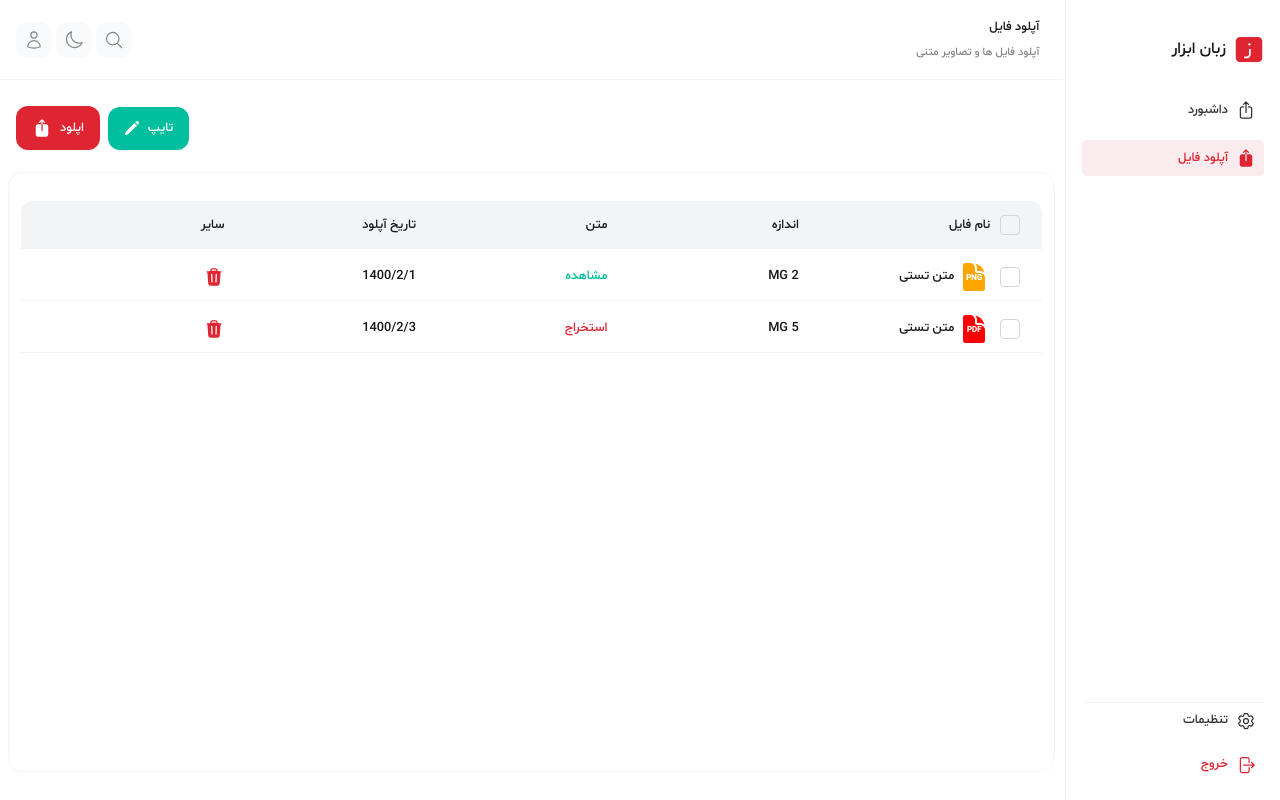
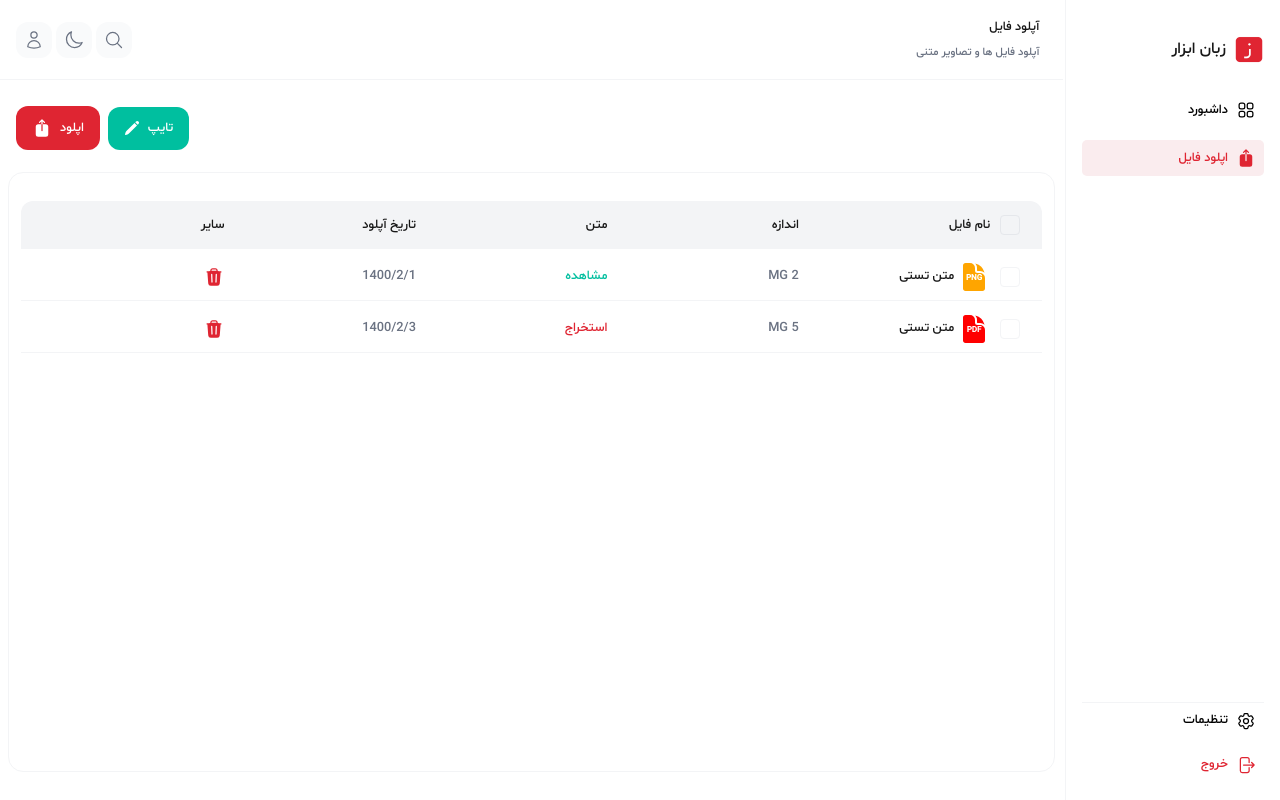
Before and after one commit to mrym-salimi-js/zabanabzar, a Next.js app: page /upload in a window 1280 px wide. Built offline with nearby package versions, Linux system fonts and the light colour scheme.

Commit message:
Add theme mood

```diff
--- a/app/globals.css
+++ b/app/globals.css
@@ -1,14 +1,20 @@
 @import "tailwindcss";
+@custom-variant dark (&:where(.dark, .dark *));
 
 :root {
-  --background: #ffffff;
+   --background-light: #ffffff;
+   --background-dark: #101828;
   --foreground: #171717;
   --primary:#df2532;
   --primary-light:#faecee;
+  --primary-dark:#82181a69;
   --secondary:#00bf9f;
   --secondary-light:#e9fbf8;
-  --tertiary:#888888;
+  --tertiary:#6a7282;
+  --tertiary-light:#f3f4f6;
+  --tertiary-dark:#232e3d;
 }
+
 
 
 @font-face {
@@ -18,9 +24,14 @@
 
 * {
       font-family: Shabnam;
+      border-color: var(--tertiary-light);
  }
-@theme inline {
-  --color-background: var(--background);
+ .dark *{
+  border-color:var(--tertiary-dark) ;
+ }
+
+ @theme inline {
+  --color-background: var( --background-light);
   --color-foreground: var(--foreground);
   --font-sans: var(--font-geist-sans);
   --font-iran-sans: var(--font-iran-sans);
@@ -28,13 +39,13 @@
 
 @media (prefers-color-scheme: dark) {
   :root {
-    --background: #0a0a0a;
+     --background-light: #0a0a0a;
     --foreground: #ededed;
   }
 }
 
 body {
-  background: var(--background);
+  /* background: var( --background-light); */
   color: var(--foreground);
   font-family: var(--font-iran-sans),Arial, Helvetica, sans-serif;
 }
--- a/app/upload/layout.tsx
+++ b/app/upload/layout.tsx
@@ -4,6 +4,7 @@ import "@/app/globals.css";
 import localFont from "next/font/local";
 import Nav from "@/components/Nav";
 import Header from "@/components/Header";
+import { ThemeProvider } from "next-themes";
 
 const geistSans = Geist({
   variable: "--font-geist-sans",
@@ -21,11 +22,11 @@ export const metadata: Metadata = {
   description: "ابزاری برای مدیریت منابع و یادگیری زبان",
   icons: {
     icon: [
-      { url: "/Logo2.webp", sizes: "16x16", type: "image/webp" },
-      { url: "/Logo2.webp", sizes: "32x32", type: "image/webp" },
-      { url: "/Logo2.webp", sizes: "48x48", type: "image/webp" },
+      { url: "/Logo.webp", sizes: "16x16", type: "image/webp" },
+      { url: "/Logo.webp", sizes: "32x32", type: "image/webp" },
+      { url: "/Logo.webp", sizes: "48x48", type: "image/webp" },
     ],
-    apple: "/Logo2.webp", // برای آیفون/آیپد
+    apple: "/Logo.webp",
   },
 };
 
@@ -36,8 +37,15 @@ export default function RootLayout({
 }>) {
   return (
     <html lang="fa">
-      <body className={`${iranSans.variable}${geistSans.variable} antialiased`}>
-        <div className="w-full h-screen flex flex-row-reverse gap-0.5 bg-white">
+      <body
+        className={`${iranSans.variable}${geistSans.variable} antialiased dark:bg-[var(--background-dark)]`}
+      >
+        <ThemeProvider
+          attribute="class"
+          enableSystem={true}
+          defaultTheme="system"
+        >
+          <div className="w-full h-screen flex flex-row-reverse gap-0.5  ">
             {/* Nav */}
             <Nav />
             {/* Content */}
@@ -46,6 +54,7 @@ export default function RootLayout({
               {children}
             </div>
           </div>
+        </ThemeProvider>
       </body>
     </html>
   );
--- a/app/upload/page.tsx
+++ b/app/upload/page.tsx
@@ -16,13 +16,13 @@ export default function Home() {
         </div>
       </div>
 
-      <div className="w-full h-full flex flex-col gap-2 bg-whit border-gray-100 rounded-[15px] border-[1px] p-2">
+      <div className="w-full h-full flex flex-col gap-2 bg-whit   rounded-[15px] border-[1px] p-2">
         <div className="w-full h-auto p-1 flex"></div>
         {/* Table */}
         <div dir="rtl" className="w-full h-auto p-1 flex flex-col gap-1">
           {/* Table header */}
           <div
-            className="w-full h-12 p-3 text-[0.8rem] bg-gray-100
+            className="w-full h-12 p-3 text-[0.8rem] bg-gray-100  dark:bg-[var(--tertiary-dark)] dark:text-white
               grid grid-cols-[40px_repeat(5,1fr)]
               items-center text-end
               rounded-tr-[12px] rounded-tl-[12px]"
@@ -32,7 +32,7 @@ export default function Home() {
               <label className="flex items-center cursor-pointer relative">
                 <input
                   type="checkbox"
-                  className="peer h-5 w-5 cursor-pointer transition-all appearance-none rounded border border-gray-300 checked:bg-[var(--primary)] checked:border-[var(--primary)]"
+                  className="peer h-5 w-5 cursor-pointer transition-all appearance-none rounded border !border-gray-200 dark:!border-gray-600 checked:bg-[var(--secondary)] checked:border-[var(--secondary)]"
                   id="check1"
                 />
                 <span className="absolute text-white opacity-0 peer-checked:opacity-100 top-1/2 left-1/2 transform -translate-x-1/2 -translate-y-1/2">
@@ -51,7 +51,7 @@ export default function Home() {
 
           {/* Table rows */}
           <div
-            className="w-full h-12 p-3 text-[0.8rem] border-b border-gray-100
+            className="w-full h-12 p-3 text-[0.8rem] border-b
             grid grid-cols-[40px_repeat(5,1fr)]
             items-center text-end"
           >
@@ -60,7 +60,7 @@ export default function Home() {
               <label className="flex items-center cursor-pointer relative">
                 <input
                   type="checkbox"
-                  className="peer h-5 w-5 cursor-pointer transition-all appearance-none rounded border border-gray-300 checked:bg-[var(--primary)] checked:border-[var(--primary)]"
+                  className="peer h-5 w-5 cursor-pointer transition-all appearance-none rounded border border-gray-300 dark:!border-gray-600 checked:bg-[var(--secondary)] checked:border-[var(--secondary)]"
                   id="check1"
                 />
                 <span className="absolute text-white opacity-0 peer-checked:opacity-100 top-1/2 left-1/2 transform -translate-x-1/2 -translate-y-1/2">
@@ -74,17 +74,21 @@ export default function Home() {
               متن تستی
             </div>
 
-            <div className="text-start truncate min-w-0">2 MG</div>
-            <div className="text-start truncate min-w-0 text-[var(--secondary)]">
+            <div className="text-start truncate text-[var(--tertiary)] min-w-0">
+              2 MG
+            </div>
+            <div className="text-start truncate  min-w-0 text-[var(--secondary)]">
               مشاهده
             </div>
-            <div className="text-start truncate min-w-0">1400/2/1</div>
-            <div className="text-start truncate min-w-0 cursor-pointer hover:opacity-[0.7]">
+            <div className="text-start truncate text-[var(--tertiary)] min-w-0">
+              1400/2/1
+            </div>
+            <div className="text-start truncate  min-w-0 cursor-pointer hover:opacity-[0.7]">
               <Bin size="size-5" color="var(--primary)" />
             </div>
           </div>
           <div
-            className="w-full h-12 p-3 text-[0.8rem] border-b border-gray-100
+            className="w-full h-12 p-3 text-[0.8rem] border-b
             grid grid-cols-[40px_repeat(5,1fr)]
             items-center text-end"
           >
@@ -93,7 +97,7 @@ export default function Home() {
               <label className="flex items-center cursor-pointer relative">
                 <input
                   type="checkbox"
-                  className="peer h-5 w-5 cursor-pointer transition-all appearance-none rounded border border-gray-300 checked:bg-[var(--primary)] checked:border-[var(--primary)]"
+                  className="peer h-5 w-5 cursor-pointer transition-all appearance-none rounded border border-gray-300 dark:!border-gray-600 checked:bg-[var(--secondary)] checked:border-[var(--secondary)]"
                   id="check1"
                 />
                 <span className="absolute text-white opacity-0 peer-checked:opacity-100 top-1/2 left-1/2 transform -translate-x-1/2 -translate-y-1/2">
@@ -107,11 +111,15 @@ export default function Home() {
               متن تستی
             </div>
 
-            <div className="text-start truncate min-w-0">5 MG</div>
-            <div className="text-start truncate min-w-0 text-[var(--primary)]">
+            <div className="text-start truncate text-[var(--tertiary)] min-w-0">
+              5 MG
+            </div>
+            <div className="text-start truncate  min-w-0 text-[var(--primary)]">
               استخراج
             </div>
-            <div className="text-start truncate min-w-0">1400/2/3</div>
+            <div className="text-start truncate text-[var(--tertiary)] min-w-0">
+              1400/2/3
+            </div>
             <div className="text-start truncate min-w-0 cursor-pointer hover:opacity-[0.7]">
               <Bin size="size-5" color="var(--primary)" />
             </div>
--- a/components/Header.tsx
+++ b/components/Header.tsx
@@ -1,8 +1,9 @@
 // import Image from "next/image";
 "use client";
 import React, { ReactElement } from "react";
-import { ChevronDown, Moon, Search, User } from "./icon";
+import { Moon, Search, Sun, User } from "./icon";
 import { usePathname } from "next/navigation";
+import { useTheme } from "next-themes";
 
 type PageTopic = {
   title: string;
@@ -17,25 +18,18 @@ export default function Header(): ReactElement {
       path: "/upload",
     },
   ];
+  const { theme, setTheme } = useTheme();
 
   const path = usePathname();
   return (
-    <header className="w-full h-20 flex flex-row-reverse justify-between items-center bg-white  p-2 px-4 border-b border-gray-100">
+    <header className="w-full h-20 flex flex-row-reverse justify-between items-center  dark:bg-[var(--background-dark)]  p-2 px-4 border-b  ">
       {/*Page title */}
-
-      {/* <Image
-          alt="کاربر"
-          src="/me.png"
-          width={50}
-          height={50}
-          className=" rounded-full  border-4 border-[var(--primary-light)]"
-        /> */}
       <div className="flex flex-col items-end justify-center gap-2 p-2">
         {pageTopic.map((t) => {
           return (
             path.includes(t.path) && (
               <>
-                <p className="text-[0.8rem] ">{t.title}</p>
+                <p className="text-[0.8rem] dark:text-white">{t.title}</p>
                 <p className="text-[0.7rem] text-[var(--tertiary)]">{t.desc}</p>
               </>
             )
@@ -45,13 +39,20 @@ export default function Header(): ReactElement {
 
       {/*Left items */}
       <div className="flex gap-1">
-        <div className=" p-2 flex cursor-pointer hover:opacity-[0.7] bg-gray-50 items-center rounded-xl">
+        <div className=" p-2 flex cursor-pointer hover:opacity-[0.7] bg-gray-50 dark:bg-[var(--tertiary-dark)]  items-center rounded-xl">
           <User color="var(--tertiary)" size="size-5" />
         </div>
-        <div className=" p-2 flex cursor-pointer hover:opacity-[0.7] bg-gray-50 items-center rounded-xl">
-          <Moon color="var(--tertiary)" size="size-5" />
+        <div
+          onClick={() => setTheme(theme === "dark" ? "light" : "dark")}
+          className=" p-2 flex cursor-pointer hover:opacity-[0.7] bg-gray-50 dark:bg-[var(--tertiary-dark)] items-center rounded-xl"
+        >
+          {theme !== "dark" ? (
+            <Moon color="var(--tertiary)" size="size-5" />
+          ) : (
+            <Sun color="var(--tertiary)" size="size-5" />
+          )}
         </div>
-        <div className=" p-2 flex cursor-pointer hover:opacity-[0.7] bg-gray-50 items-center rounded-xl">
+        <div className=" p-2 flex cursor-pointer hover:opacity-[0.7] bg-gray-50 dark:bg-[var(--tertiary-dark)] items-center rounded-xl">
           <Search color="var(--tertiary)" size="size-5" />
         </div>
       </div>
--- a/components/Icon.tsx
+++ b/components/Icon.tsx
@@ -1,3 +1,4 @@
+"use client";
 import { ReactElement } from "react";
 
 type IconProps = {
@@ -71,7 +72,7 @@ export function Moon({ size, color }: IconProps): ReactElement {
       xmlns="http://www.w3.org/2000/svg"
       fill="none"
       viewBox="0 0 24 24"
-      stroke-width="1.5"
+      strokeWidth="1.5"
       stroke={color}
       className={size}
     >
@@ -79,6 +80,24 @@ export function Moon({ size, color }: IconProps): ReactElement {
         strokeLinecap="round"
         strokeLinejoin="round"
         d="M21.752 15.002A9.72 9.72 0 0 1 18 15.75c-5.385 0-9.75-4.365-9.75-9.75 0-1.33.266-2.597.748-3.752A9.753 9.753 0 0 0 3 11.25C3 16.635 7.365 21 12.75 21a9.753 9.753 0 0 0 9.002-5.998Z"
+      />
+    </svg>
+  );
+}
+export function Sun({ size, color }: IconProps): ReactElement {
+  return (
+    <svg
+      xmlns="http://www.w3.org/2000/svg"
+      fill="none"
+      viewBox="0 0 24 24"
+      strokeWidth="1.5"
+      stroke={color}
+      className={size}
+    >
+      <path
+        strokeLinecap="round"
+        strokeLinejoin="round"
+        d="M12 3v2.25m6.364.386-1.591 1.591M21 12h-2.25m-.386 6.364-1.591-1.591M12 18.75V21m-4.773-4.227-1.591 1.591M5.25 12H3m4.227-4.773L5.636 5.636M15.75 12a3.75 3.75 0 1 1-7.5 0 3.75 3.75 0 0 1 7.5 0Z"
       />
     </svg>
   );
@@ -94,6 +113,41 @@ export function Pencil({ size, color }: IconProps): ReactElement {
       <path d="M21.731 2.269a2.625 2.625 0 0 0-3.712 0l-1.157 1.157 3.712 3.712 1.157-1.157a2.625 2.625 0 0 0 0-3.712ZM19.513 8.199l-3.712-3.712-12.15 12.15a5.25 5.25 0 0 0-1.32 2.214l-.8 2.685a.75.75 0 0 0 .933.933l2.685-.8a5.25 5.25 0 0 0 2.214-1.32L19.513 8.2Z" />
     </svg>
   );
+}
+export function Dashboard({ size, color, fill }: IconProps): ReactElement {
+  if (fill) {
+    return (
+      <svg
+        xmlns="http://www.w3.org/2000/svg"
+        viewBox="0 0 24 24"
+        fill={fill}
+        className={size}
+      >
+        <path
+          fillRule="evenodd"
+          d="M3 6a3 3 0 0 1 3-3h2.25a3 3 0 0 1 3 3v2.25a3 3 0 0 1-3 3H6a3 3 0 0 1-3-3V6Zm9.75 0a3 3 0 0 1 3-3H18a3 3 0 0 1 3 3v2.25a3 3 0 0 1-3 3h-2.25a3 3 0 0 1-3-3V6ZM3 15.75a3 3 0 0 1 3-3h2.25a3 3 0 0 1 3 3V18a3 3 0 0 1-3 3H6a3 3 0 0 1-3-3v-2.25Zm9.75 0a3 3 0 0 1 3-3H18a3 3 0 0 1 3 3V18a3 3 0 0 1-3 3h-2.25a3 3 0 0 1-3-3v-2.25Z"
+          clipRule="evenodd"
+        />
+      </svg>
+    );
+  } else {
+    return (
+      <svg
+        xmlns="http://www.w3.org/2000/svg"
+        fill="none"
+        viewBox="0 0 24 24"
+        strokeWidth="1.5"
+        stroke={color}
+        className={size}
+      >
+        <path
+          strokeLinecap="round"
+          strokeLinejoin="round"
+          d="M3.75 6A2.25 2.25 0 0 1 6 3.75h2.25A2.25 2.25 0 0 1 10.5 6v2.25a2.25 2.25 0 0 1-2.25 2.25H6a2.25 2.25 0 0 1-2.25-2.25V6ZM3.75 15.75A2.25 2.25 0 0 1 6 13.5h2.25a2.25 2.25 0 0 1 2.25 2.25V18a2.25 2.25 0 0 1-2.25 2.25H6A2.25 2.25 0 0 1 3.75 18v-2.25ZM13.5 6a2.25 2.25 0 0 1 2.25-2.25H18A2.25 2.25 0 0 1 20.25 6v2.25A2.25 2.25 0 0 1 18 10.5h-2.25a2.25 2.25 0 0 1-2.25-2.25V6ZM13.5 15.75a2.25 2.25 0 0 1 2.25-2.25H18a2.25 2.25 0 0 1 2.25 2.25V18A2.25 2.25 0 0 1 18 20.25h-2.25A2.25 2.25 0 0 1 13.5 18v-2.25Z"
+        />
+      </svg>
+    );
+  }
 }
 export function Bin({ size, color }: IconProps): ReactElement {
   return (
--- a/components/Nav.tsx
+++ b/components/Nav.tsx
@@ -1,17 +1,24 @@
 "use client";
 import { ReactElement } from "react";
-import { Logout, Setting, Upload } from "./icon";
+import { Dashboard, Logout, Setting, Upload } from "./icon";
 import { usePathname } from "next/navigation";
 import Link from "next/link";
 import Image from "next/image";
+import { useTheme } from "next-themes";
 
 export default function Nav(): ReactElement {
   const path = usePathname();
   const handleLogout = () => {
     console.log("logout");
   };
+  const { theme } = useTheme();
+
+  const navItems = [
+    { href: "/dashboard", icon: Dashboard, label: "داشبورد" },
+    { href: "/upload", icon: Upload, label: "اپلود فایل" },
+  ];
   return (
-    <div className="w-[90%] sm:w-55  h-full p-2 sticky top-0 bg-white border-l-[1px] border-gray-100">
+    <div className="w-[90%] sm:w-55  h-full p-2 sticky top-0 bg-white dark:bg-[var(--background-dark)]  border-l-[1px] border-gray-100">
       <nav className="w-full h-full flex flex-col justify-around p-2">
         {/*Logo */}
         <div className="w-full h-16  flex flex-row-reverse gap-2 items-center ">
@@ -22,64 +29,57 @@ export default function Nav(): ReactElement {
             height={30}
             priority
           />
-          <h1> زبان ابزار</h1>
+          <h1 className="dark:text-white"> زبان ابزار</h1>
         </div>
 
         {/* Nav midd */}
         <div className="w-full h-[80%] flex flex-col gap-3 items-end pt-2">
+          {navItems.map((i, index) => {
+            return (
               <Link
-            href="/dashboard"
-            className={`w-full h-auto flex flex-row-reverse gap-2 items-center rounded-[5px]  p-2 cursor-pointer hover:border-r-2 ${
-              path?.includes("dashboard") && `bg-[var(--primary-light)]`
+                key={index}
+                href={i.href}
+                className={`w-full h-auto flex flex-row-reverse gap-2 items-center rounded-[5px]  p-2 cursor-pointer ${
+                  path?.includes(i.href) &&
+                  `dark:bg-[var(--primary-dark)] bg-[var(--primary-light)] `
                 }`}
               >
-            <Upload
-              size="size-5"
-              color="#343434"
-              fill={path?.includes("dashboard") ? `var(--primary)` : false}
+                <i.icon
+                  size="size-5 "
+                  color={theme !== "dark" ? `#000000` : `#ffffff`}
+                  fill={path?.includes(i.href) ? `var(--primary)` : false}
                 />
                 <p
-              className={`text-[#343434] text-[0.8rem] ${
-                path?.includes("dashboard") && `text-[var(--primary)]`
+                  className={`text-[#000000]  text-[0.8rem] ${
+                    path?.includes(i.href)
+                      ? `text-[var(--primary)] `
+                      : `dark:text-white`
                   }`}
                 >
-              داشبورد
+                  {i.label}
                 </p>
               </Link>
-          <Link
-            href="/upload"
-            className={`w-full h-auto flex flex-row-reverse gap-2 items-center rounded-[5px]  p-2 cursor-pointer ${
-              path?.includes("upload") && `bg-[var(--primary-light)]`
-            }`}
-          >
-            <Upload
-              size="size-5"
-              color="#343434"
-              fill={path?.includes("upload") ? `var(--primary)` : false}
-            />
-            <p
-              className={`text-[#343434] text-[0.8rem] ${
-                path?.includes("upload") && `text-[var(--primary)]`
-              }`}
-            >
-              آپلود فایل
-            </p>
-          </Link>
+            );
+          })}
         </div>
         {/* Nav end */}
         <div className="w-full  flex flex-col gap-2 items-end relative bottom-0 border-t border-gray-100">
           <Link
-            href="/settings"
-            className="w-full h-auto flex flex-row-reverse gap-2 items-center cursor-pointer rounded-[5px] p-2"
+            href="/"
+            className={`w-full h-auto flex flex-row-reverse gap-2 items-center rounded-[5px]  p-2 cursor-pointer  ${
+              path?.includes("settings") && `bg-[var(--primary-dark)]`
+            }`}
           >
             <Setting
-              size="size-5"
-              color="#343434"
+              size="size-5 "
+              color={theme !== "dark" ? `#000000` : `#ffffff`}
               fill={path?.includes("settings") ? `var(--primary)` : false}
             />
             <p
-              className={`text-[#343434] text-[0.8rem] ${
-                path?.includes("settings") && `text-[var(--primary)]`
+              className={`text-[#000000]  text-[0.8rem] ${
+                path?.includes("settings")
+                  ? `text-[var(--primary)] `
+                  : `dark:text-white`
               }`}
             >
               تنظیمات
--- /dev/null
+++ b/context/ThemContext.tsx
@@ -0,0 +1,62 @@
+"use client";
+
+import {
+  createContext,
+  useContext,
+  useEffect,
+  useState,
+  ReactNode,
+} from "react";
+
+interface ThemeContextType {
+  isDark: boolean;
+  toggleTheme: () => void;
+}
+
+const ThemeContext = createContext<ThemeContextType | undefined>(undefined);
+
+export function ThemeProvider({ children }: { children: ReactNode }) {
+  const [isDark, setIsDark] = useState(false);
+
+  //First load theme settings and checks
+  useEffect(() => {
+    const storedTheme = localStorage.getItem("theme");
+    // const prefersDark = window.matchMedia(
+    //   "(prefers-color-scheme: dark)"
+    // ).matches;
+
+    if (storedTheme === "dark") {
+      document.documentElement.classList.add("dark");
+      setIsDark(true);
+    } else {
+      document.documentElement.classList.remove("dark");
+      setIsDark(false);
+    }
+  }, []);
+
+  // Toggle mood
+  const toggleTheme = () => {
+    if (isDark) {
+      document.documentElement.classList.remove("dark");
+      localStorage.setItem("theme", "light");
+      setIsDark(false);
+    } else {
+      document.documentElement.classList.add("dark");
+      localStorage.setItem("theme", "dark");
+      setIsDark(true);
+    }
+  };
+
+  return (
+    <ThemeContext.Provider value={{ isDark, toggleTheme }}>
+      {children}
+    </ThemeContext.Provider>
+  );
+}
+
+// Hook کمکی برای دسترسی راحت به context
+export function useTheme() {
+  const context = useContext(ThemeContext);
+  if (!context) throw new Error("useTheme must be used within ThemeProvider");
+  return context;
+}
--- a/package.json
+++ b/package.json
@@ -10,6 +10,7 @@
   },
   "dependencies": {
     "next": "15.5.4",
+    "next-themes": "^0.4.6",
     "react": "19.1.0",
     "react-dom": "19.1.0"
   },
```
Also changed, not shown: 1 other file (tests, documents, lock files or other folders). Lines whose indentation alone changed are shown as unchanged.
